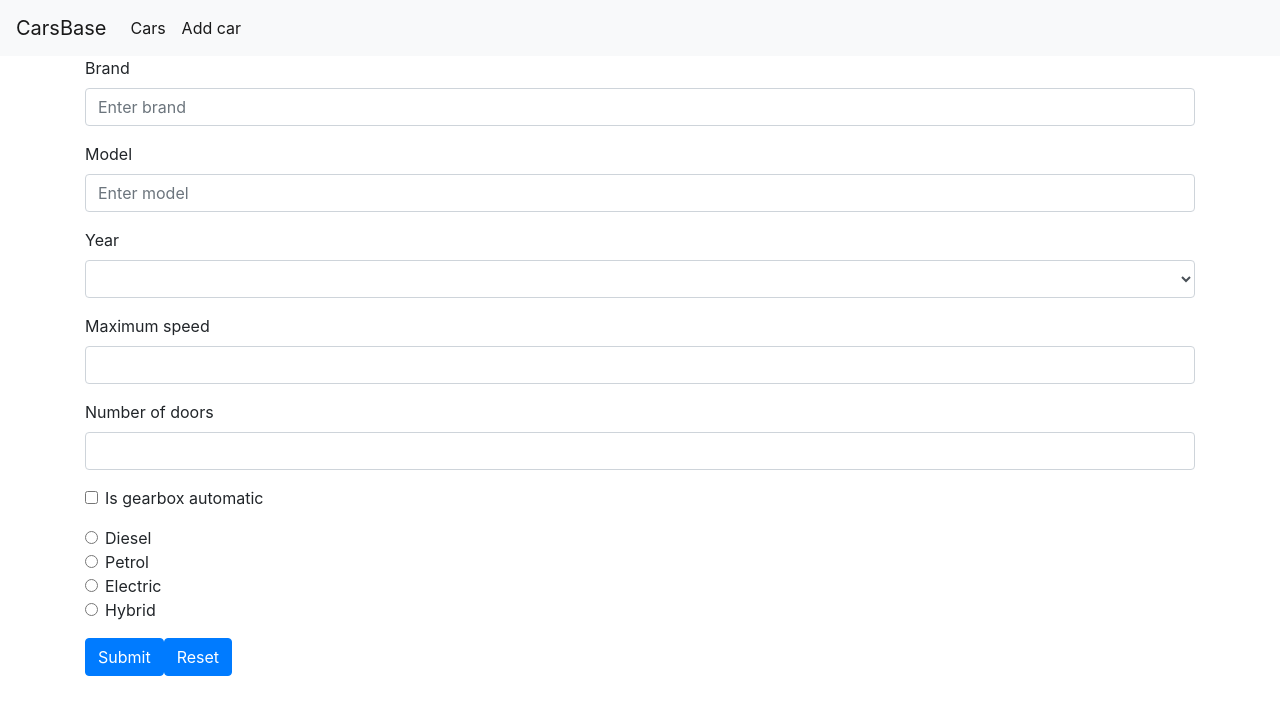
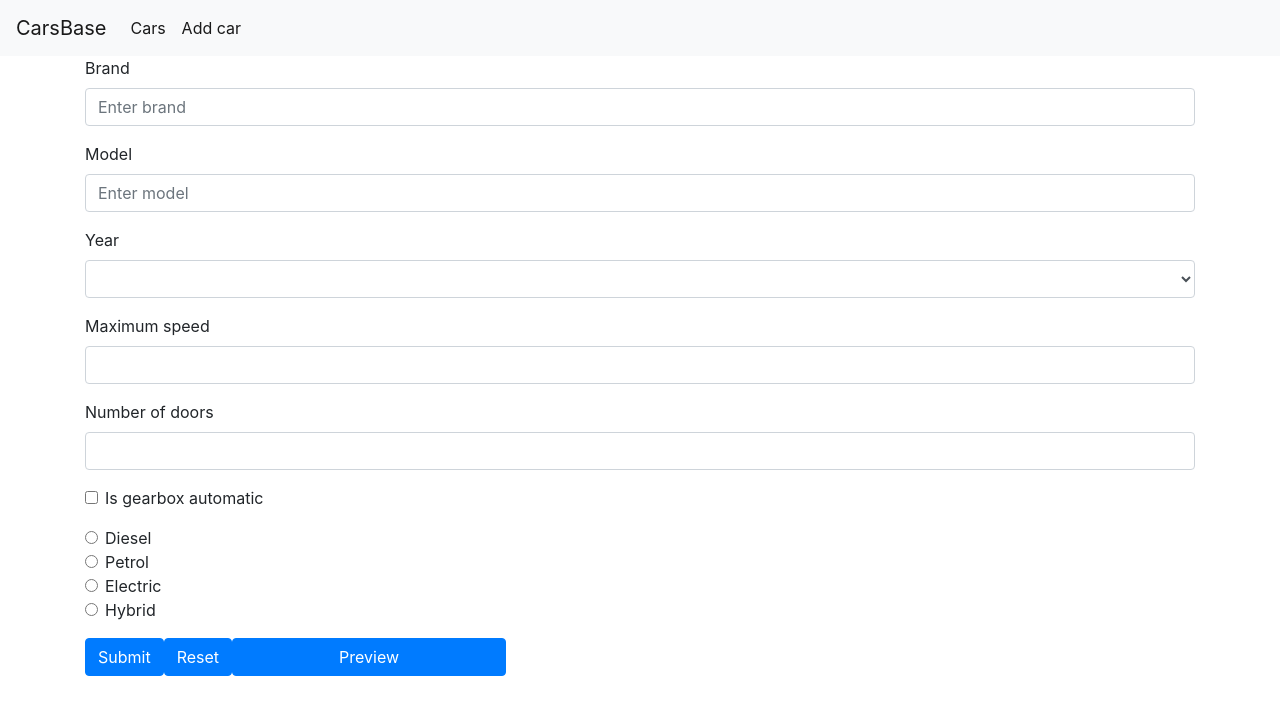
Before and after one commit to pedja77/cars-app, a Vue app: page /add in a window 1280 px wide. Shown: the top 714 px of the page. Built offline with nearby package versions, Linux system fonts and the light colour scheme.

Commit message:
Zadatak 5

```diff
--- a/src/pages/AddCar.vue
+++ b/src/pages/AddCar.vue
@@ -56,6 +56,7 @@
 
   <button type="submit" class="btn btn-primary">Submit</button>
   <input class="btn btn-primary" type="reset" value="Reset">
+  <input class="btn btn-primary" value="Preview" @click="preview">
 </form>
 </div>
 </template>
@@ -93,6 +94,18 @@ export default {
                     this.$router.push('/cars')
                 })
                 .catch(error => console.log(error))
+        },
+        preview() {
+            let car = `
+                Brand: ${this.car.brand}
+                Model: ${this.car.model}
+                Year: ${this.car.year}
+                Maximum speed: ${this.car.maxSpeed}
+                Number of doors: ${this.car.numberOfDoors}
+                Automatic gearbox: ${this.car.isAutomatic ? 'Yes': 'No'}
+                Engine: ${this.car.engine}
+            `
+            alert(car)
         }
     }
 }
```
